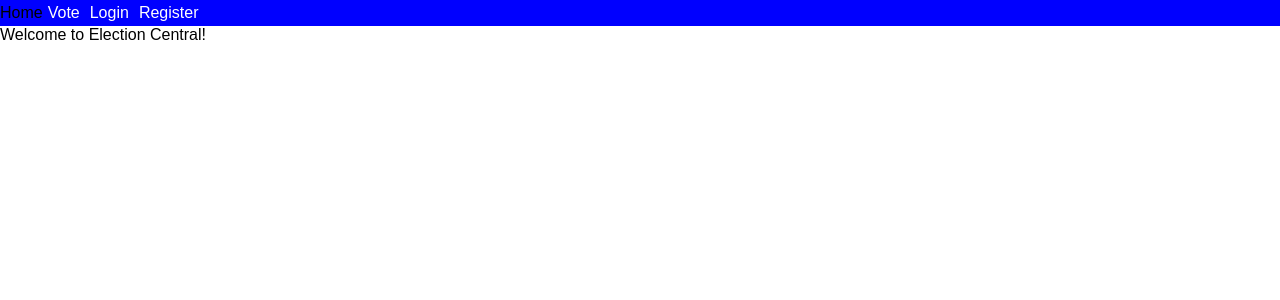
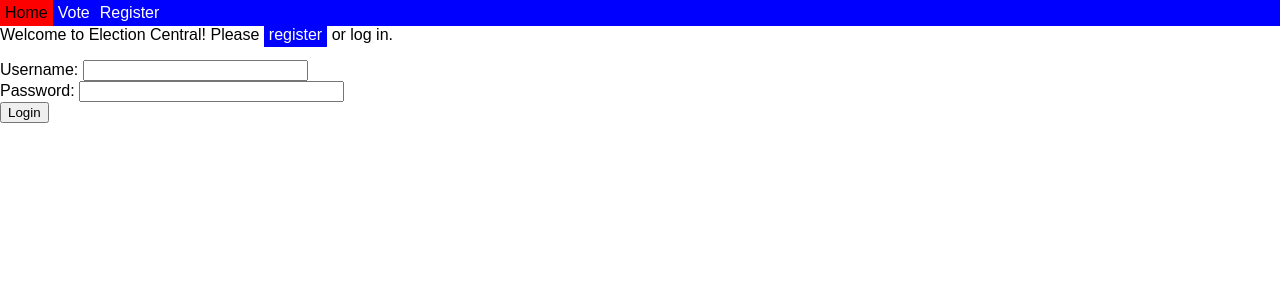
Before and after one commit to bigshebang/virtual_election_booth, a Python web app: template templates/index.html in a window 1280 px wide. Shown: the top 300 px of the page. Run offline with Jinja, Linux system fonts and the light colour scheme; the template is opened without the code that fills it, so the values that code supplies are empty.

Commit message:
Added forms
Added a login form to index.html.
Added a registration form to register.html.
Changed the menu in vote.html.

```diff
--- a/templates/index.html
+++ b/templates/index.html
@@ -9,16 +9,30 @@
 		<header>
 			<nav>
 				<ul class='main-nav'>
-					<li>Home</li>
+					<li><a href='#'>Home</a></li>
 					<li><a href='vote.html'>Vote</a></li>
-					<li><a href='#'>Login</a></li>
 					<li><a href='register.html'>Register</a></li>
 				</ul>
 			</nav>
 		</header>
 		<main>
 			<section>
-				Welcome to Election Central!
+				<p>Welcome to Election Central! Please <a href='register.html'>register</a> or log in.</p>
+				<div class='form'>
+					<form name='loginForm' method='post'>
+						<div class='row'>
+							<label for='username'>Username:</label>
+							<input type='text' name='username' id='username' size='25' maxlength='25'/>
+						</div>
+						<div class='row'>
+							<label for='password'>Password:</label>
+							<input type='password' name='password' id='password' size='30' maxlength='30'/>
+						</div>
+						<div class='row'>
+							<input type='submit' value='Login'/>
+						</div>
+					</form>
+				</div>
 			</section>
 		</main>
 	</body>
--- a/templates/vote.html
+++ b/templates/vote.html
@@ -10,7 +10,7 @@
 			<nav>
 				<ul class='main-nav'>
 					<li><a href='index.html'>Home</a></li>
-					<li>Vote</li>
+					<li><a href='#'>Vote</a></li>
 				</ul>
 			</nav>
 		</header>
```
Also changed, not shown: templates/register.html (+25 -4 lines).
